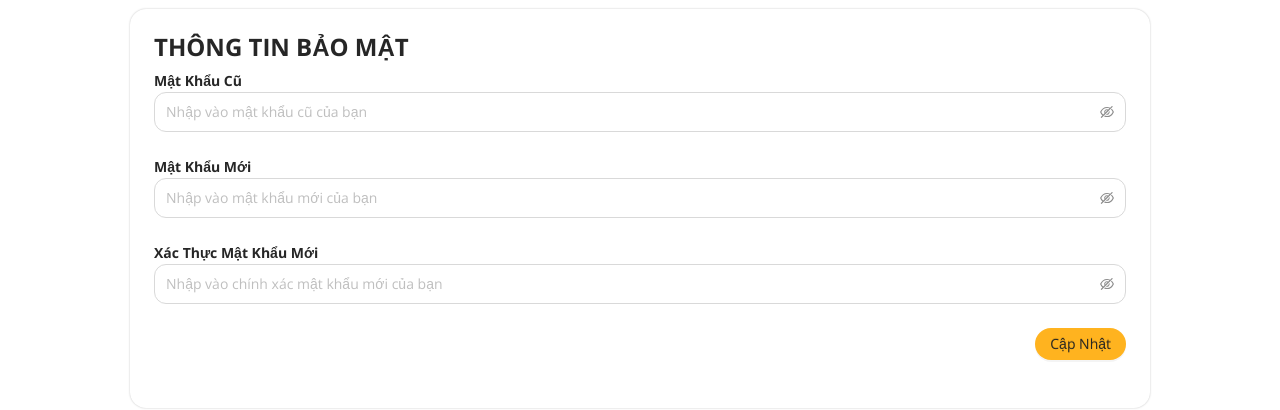
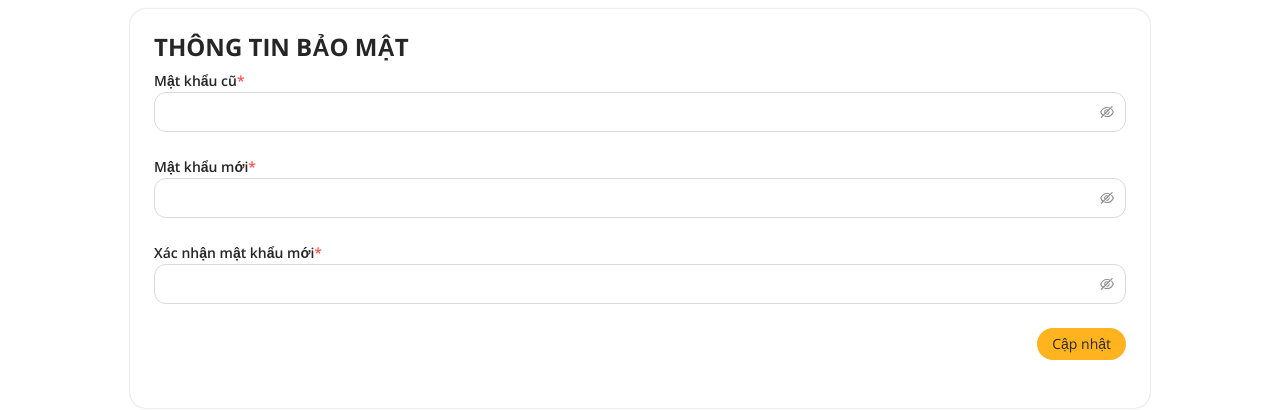
Before and after one commit to htz0707/worknow, a React (Create React App) app: page /user/security in a window 1280 px wide. Shown: the part 133-543 px from the top of the page. Built offline with nearby package versions, Linux system fonts and the light colour scheme; no server answers; sample sign-in values are in the browser's storage.

Commit message:
integrate api change password

```diff
--- a/src/assets/styles/ChangePassword.scss
+++ b/src/assets/styles/ChangePassword.scss
@@ -17,26 +17,18 @@
     background: #ffffff;
     box-shadow: 0px 0px 2px rgba(0, 0, 0, 0.25);
     border-radius: 16px;
-    .input-field {
-      border-radius: 12px;
-      color: #282723;
-      border: 1px solid #d9d9d9;
-      &:hover {
-        border: 1px solid #d9d9d9;
+    .input-section {
+      label {
+        font-weight: 600;
+        span {
+          color: #ff4f4f;
+        }
       }
-      &:focus {
-        border: 1px solid #d9d9d9;
-        box-shadow: unset;
-      }
-      &.ant-input-status-error {
-        border: 1px solid #d9d9d9;
-        &:hover {
-          border: 1px solid #d9d9d9;
-        }
-        &:focus {
-          border: 1px solid #d9d9d9;
-          box-shadow: unset;
-        }
+      .ant-input-affix-wrapper {
+        box-shadow: none !important;
+        border: 1px solid #d9d9d9 !important;
+        border-radius: 12px;
+        color: #282723;
       }
     }
     .update-btn {
--- a/src/locales/en/translation.json
+++ b/src/locales/en/translation.json
@@ -268,5 +268,9 @@
   "male": "Mr.",
   "female": "Ms.",
   "create_inquiry_success": "Success: Thank you! We will get back in touch as soon as possible.",
-  "create_inquiry_failed": "Error: Something went wrong! Please try again later."
+  "create_inquiry_failed": "Error: Something went wrong! Please try again later.",
+  "security_info": "Confidential information",
+  "old_password": "Old password",
+  "new_password": "New password",
+  "confirm_new_password": "Confirm new password"
 }
--- a/src/locales/vi/translation.json
+++ b/src/locales/vi/translation.json
@@ -268,5 +268,9 @@
   "male": "Anh",
   "female": "Chị",
   "create_inquiry_success": "Thành công: Cảm ơn bạn! Chúng tôi sẽ liên hệ lại trong thời gian nhanh nhất.",
-  "create_inquiry_failed": "Thất bại: Đã xảy ra lỗi! Vui lòng thử lại sau."
+  "create_inquiry_failed": "Thất bại: Đã xảy ra lỗi! Vui lòng thử lại sau.",
+  "security_info": "Thông tin bảo mật",
+  "old_password": "Mật khẩu cũ",
+  "new_password": "Mật khẩu mới",
+  "confirm_new_password": "Xác nhận mật khẩu mới"
 }
--- a/src/pages/ChangePassword.js
+++ b/src/pages/ChangePassword.js
@@ -1,70 +1,167 @@
-import React from 'react';
+import React, { useState } from 'react';
 import '../assets/styles/ChangePassword.scss';
 import Bcrumb from '../components/Bcrumb';
 import { Form, Input, Button } from 'antd';
+import { gql, useMutation } from '@apollo/client';
+import { handleError, handleMessage } from '../helpers/helpers';
+import { useTranslation } from 'react-i18next';
 
 export default function ChangePassword() {
+  const { t } = useTranslation();
   const [form] = Form.useForm();
+  const [userInfo, setUserInfo] = useState({
+    old_password: '',
+    new_password: '',
+    confirm_password: '',
+  });
+  const handleChangeInfo = (field, value) => {
+    setUserInfo({ ...userInfo, [field]: value });
+  };
+  const CHANGE_PASSWORD = gql`
+    mutation ChangePassword($newPassword: String!, $oldPassword: String) {
+      changePassword(
+        data: { newPassword: $newPassword, oldPassword: $oldPassword }
+      ) {
+        id
+      }
+    }
+  `;
+  const [changePassword] = useMutation(CHANGE_PASSWORD, {
+    update(_, { data: { changePassword: userData } }) {
+      handleMessage('success', t('update_success'));
+      setUserInfo({
+        old_password: '',
+        new_password: '',
+        confirm_password: '',
+      });
+      form.resetFields();
+    },
+    onError(err) {
+      console.log(err);
+      handleMessage(
+        'error',
+        handleError(err.graphQLErrors[0]?.message, t('update_not_success'))
+      );
+    },
+  });
+  const handleSubmit = async () => {
+    let bodyData = {
+      oldPassword: userInfo.old_password,
+      newPassword: userInfo.new_password,
+    };
+    changePassword({
+      variables: bodyData,
+    });
+  };
   return (
     <div className='change-password page-container'>
       <div className='change-password_header'>
         <Bcrumb
           data={[
             {
-              label: 'Bảo mật',
+              label: t('security'),
               path: true,
             },
           ]}
         />
       </div>
       <div className='change-password_body p-4'>
-        <h4 className='fw-bold'>THÔNG TIN BẢO MẬT</h4>
+        <h4 className='fw-bold text-uppercase'>{t('security_info')}</h4>
         <Form
-          name='change_password'
+          id='change_password_form'
+          autoComplete='off'
+          onFinish={handleSubmit}
           form={form}
-          initialValues={{ remember: true }}
         >
-          <Form.Item name='old-pwd'>
-            <label className='fw-bold'>Mật Khẩu Cũ</label>
+          <div className='input-section mb-0'>
+            <label>
+              {t('old_password')}
+              <span>*</span>
+            </label>
+            <Form.Item
+              name='old_password'
+              rules={[
+                {
+                  required: true,
+                  message: t('required_field'),
+                },
+              ]}
+            >
               <Input.Password
-              className='input-field py-2'
-              placeholder='Nhập vào mật khẩu cũ của bạn'
+                className='py-2'
+                value={userInfo.old_password}
+                onChange={(e) =>
+                  handleChangeInfo('old_password', e.target.value)
+                }
               />
             </Form.Item>
-          <Form.Item name='new-pwd'>
-            <label className='fw-bold'>Mật Khẩu Mới</label>
+          </div>
+          <div className='input-section mb-0'>
+            <label>
+              {t('new_password')}
+              <span>*</span>
+            </label>
+            <Form.Item
+              name='new_password'
+              rules={[
+                {
+                  required: true,
+                  message: t('required_field'),
+                },
+                {
+                  min: 6,
+                  message: t('password_require_minimum_6_character'),
+                },
+              ]}
+            >
               <Input.Password
-              className='input-field py-2'
-              placeholder='Nhập vào mật khẩu mới của bạn'
+                className='py-2'
+                value={userInfo.new_password}
+                onChange={(e) =>
+                  handleChangeInfo('new_password', e.target.value)
+                }
               />
             </Form.Item>
-          <div>
-            <label className='fw-bold'>Xác Thực Mật Khẩu Mới</label>
+          </div>
+          <div className='input-section mb-0'>
+            <label>
+              {t('confirm_new_password')}
+              <span>*</span>
+            </label>
             <Form.Item
-              name='verify-pwd'
+              name='confirm_password'
               rules={[
+                {
+                  required: true,
+                  message: t('required_field'),
+                },
                 ({ getFieldValue }) => ({
                   validator(_, value) {
-                    if (!value || getFieldValue('new-pwd') === value) {
+                    if (!value || getFieldValue('new_password') === value) {
                       return Promise.resolve();
                     }
-                    return Promise.reject(
-                      new Error('Không trùng khớp, vui lòng nhập lại')
-                    );
+                    return Promise.reject(new Error(t('password_not_match')));
                   },
                 }),
               ]}
             >
               <Input.Password
-                className='input-field py-2'
-                placeholder='Nhập vào chính xác mật khẩu mới của bạn'
+                className='py-2'
+                value={userInfo.confirm_password}
+                onChange={(e) =>
+                  handleChangeInfo('confirm_password', e.target.value)
+                }
               />
             </Form.Item>
           </div>
           <Form.Item className='text-end'>
-            <Button type='primary' htmlType='submit' className='update-btn'>
-              Cập Nhật
-            </Button>
+            <button
+              type='submit'
+              form='change_password_form'
+              className='update-btn'
+            >
+              {t('update')}
+            </button>
           </Form.Item>
         </Form>
       </div>
```
Lines whose indentation alone changed are shown as unchanged.
